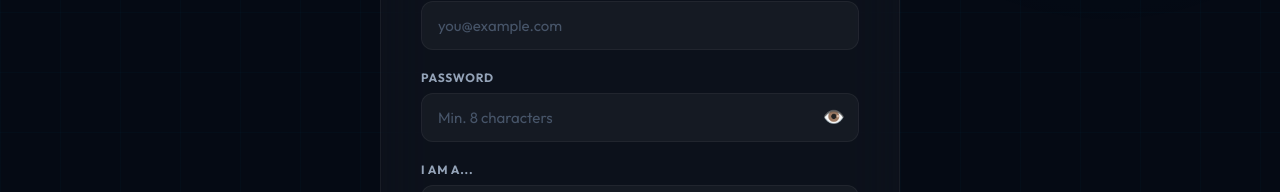
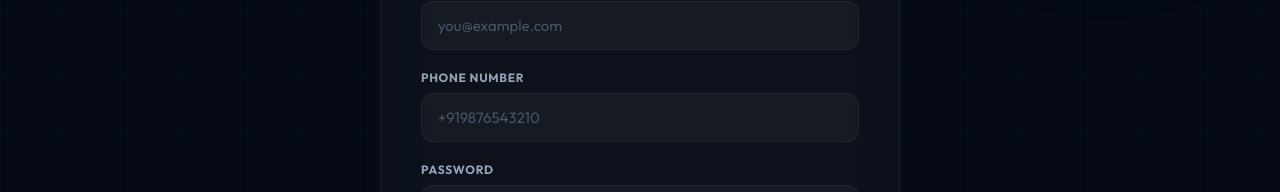
Before and after one commit to Amitcode8950/hospital, a React (Vite) app in the folder frontend/: page /register in a window 1280 px wide. Shown: the part 408-600 px from the top of the page. Built offline with nearby package versions, Linux system fonts and the light colour scheme; no server answers.

Commit message:
authis run

```diff
--- a/frontend/src/pages/Register.jsx
+++ b/frontend/src/pages/Register.jsx
@@ -4,7 +4,7 @@ import api from '../api/axios';
 
 export default function Register() {
   const navigate = useNavigate();
-  const [form, setForm] = useState({ name: '', email: '', phone: '+910000000000', password: '', role: 'patient' });
+  const [form, setForm] = useState({ name: '', email: '', phone: '', password: '', role: 'patient' });
   const [error, setError] = useState('');
   const [loading, setLoading] = useState(false);
   const [showPwd, setShowPwd] = useState(false);
@@ -55,8 +55,11 @@ export default function Register() {
               value={form.email} onChange={e => set('email', e.target.value)} required />
           </div>
 
-
-
+          <div className="fg">
+            <label className="label">Phone Number</label>
+            <input id="reg-phone" className="input" type="text" placeholder="+919876543210"
+              value={form.phone} onChange={e => set('phone', e.target.value)} required />
+          </div>
           <div className="fg">
             <label className="label">Password</label>
             <div style={{ position: 'relative' }}>
```
Also changed, not shown: 1 other file (tests, documents, lock files or other folders).
